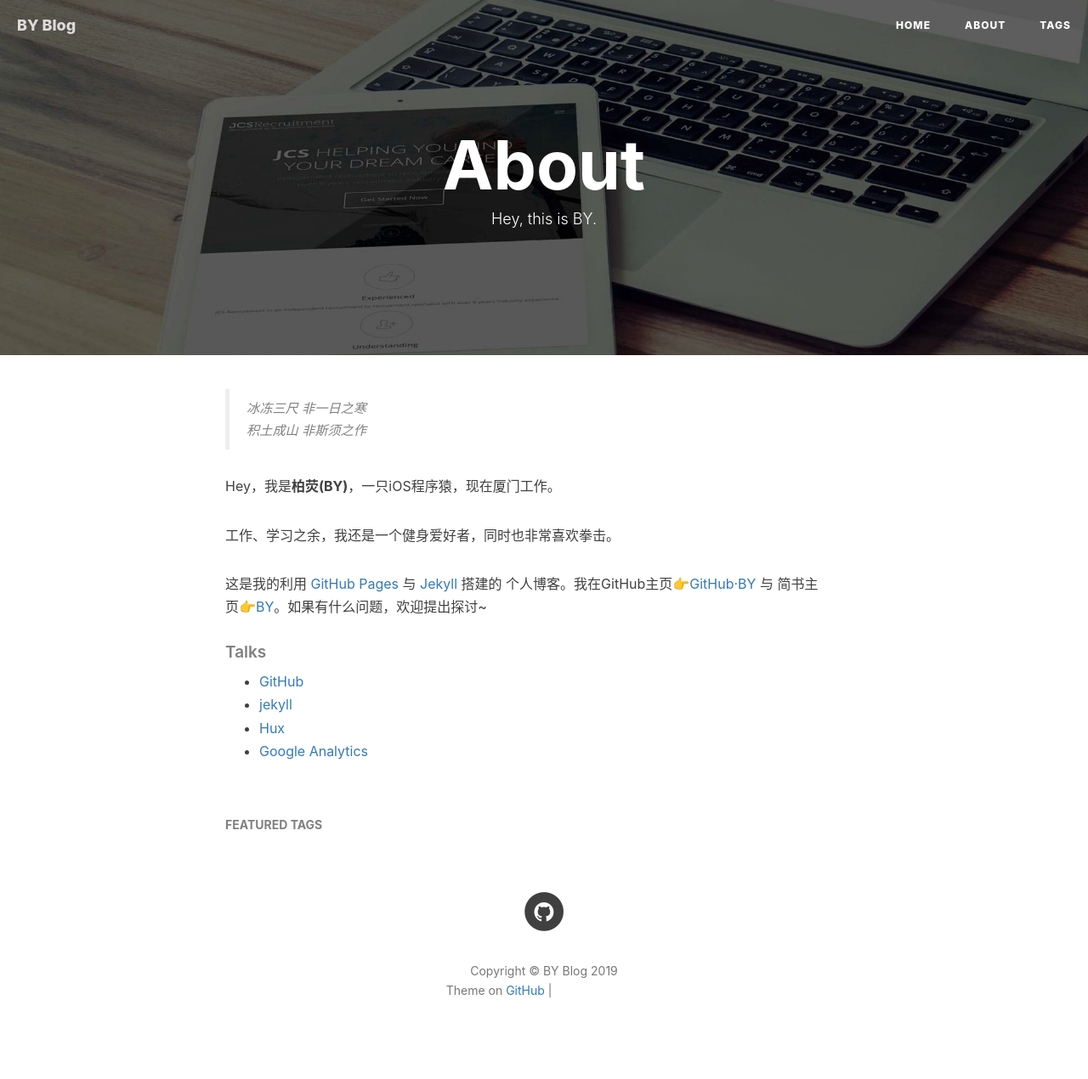
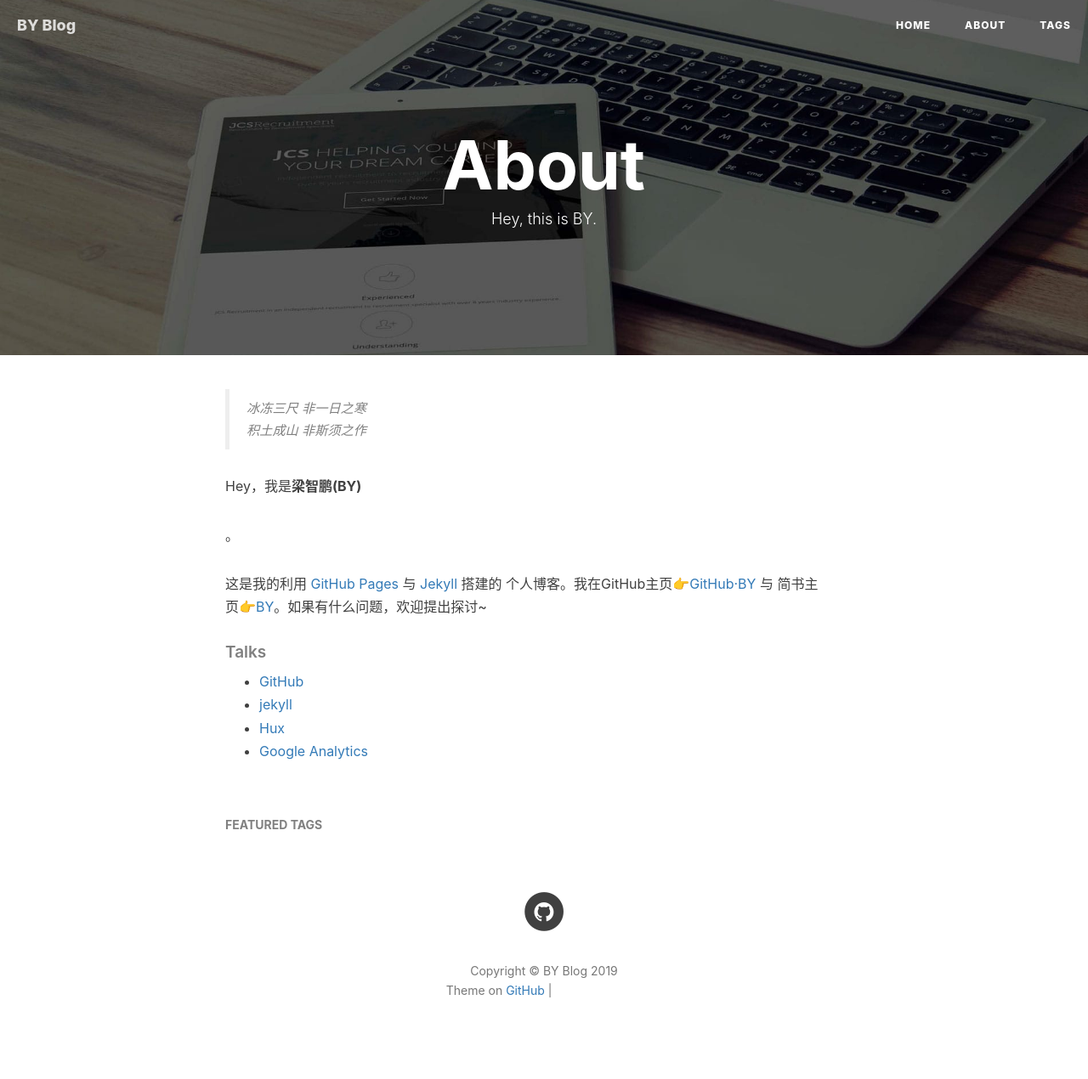
Before and after one commit to liangzp/liangzp.github.io, a Jekyll site: the page built from about.html, in a window 1280 px wide. Shown: the whole page at 85% size. Built offline with Jekyll 4.4.1, drawn with Linux system fonts in a browser that asks for light colours; nearby versions of some CDN libraries; comment, search, counter and statistics services are not loaded; grey boxes are pictures that could not be loaded.

Commit message:
Update about.html

```diff
--- a/about.html
+++ b/about.html
@@ -18,9 +18,9 @@ header-img: "img/post-bg-rwd.jpg"
     <blockquote><p>冰冻三尺 非一日之寒<br>
     积土成山 非斯须之作</p></blockquote>
 
-    <p>Hey，我是<strong>柏荧(BY)</strong>，一只iOS程序猿，现在厦门工作。</p>
+    <p>Hey，我是<strong>梁智鹏(BY)</strong></p>
 
-    <p>工作、学习之余，我还是一个健身爱好者，同时也非常喜欢拳击。</p>
+    <p>。</p>
 
     <p>这是我的利用 <a href="https://pages.github.com/">GitHub Pages</a> 与 <a href="http://jekyll.com.cn/">Jekyll</a> 搭建的 个人博客。我在GitHub主页<a href="https://github.com/qiubaiying">👉GitHub·BY</a> 与 简书主页<a href="https://http://www.jianshu.com/u/e71990ada2fd">👉BY</a>。如果有什么问题，欢迎提出探讨~</p>
 
```
